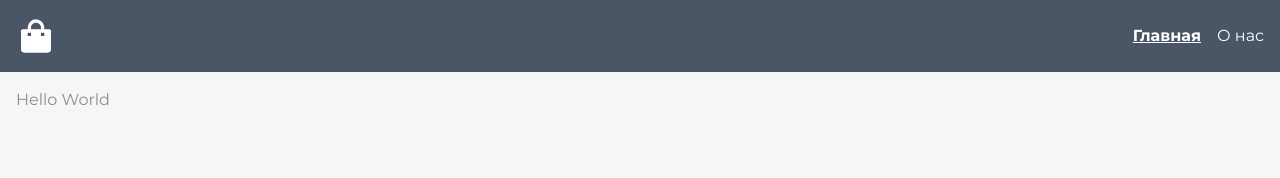
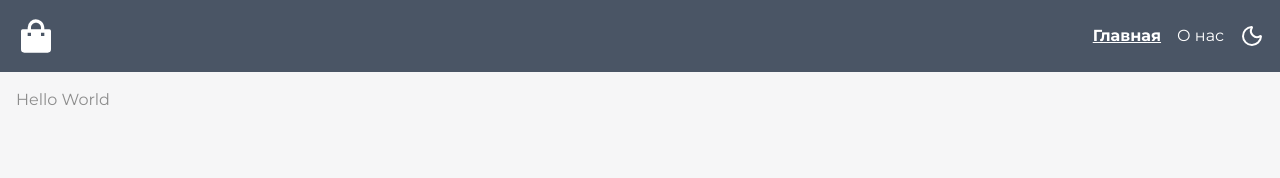
Before and after one commit to NatalyMaxi/test-project, a Next.js app: page / in a window 1280 px wide. Shown: the top 178 px of the page. Built offline with nearby package versions, Linux system fonts and the light colour scheme.

Commit message:
feat: add theme switching

```diff
--- a/package.json
+++ b/package.json
@@ -11,6 +11,7 @@
     "format": "prettier --write ."
   },
   "dependencies": {
+    "lucide-react": "^0.525.0",
     "next": "15.3.5",
     "react": "^19.0.0",
     "react-dom": "^19.0.0"
--- a/src/app/globals.css
+++ b/src/app/globals.css
@@ -3,14 +3,16 @@
 :root {
   --background: rgba(130, 129, 143, 0.07);
   --foreground: rgba(141, 141, 141, 1);
-}
-
-.montserrat {
-  font-family: var(--font-montserrat);
+  --font-montserrat: 'Montserrat', Helvetica, sans-serif;
 }
 
 body {
   background: var(--background);
   color: var(--foreground);
-  font-family: 'Montserrat', Helvetica, sans-serif;
+  font-family: var(--font-montserrat);
 }
+
+.dark {
+  --background: rgba(50, 50, 50, 1);
+  --foreground: rgba(220, 220, 220, 1);
+}
--- a/src/app/layout.tsx
+++ b/src/app/layout.tsx
@@ -1,7 +1,8 @@
+import { Metadata } from 'next';
+
 import { montserrat } from '@/utils/fonts/font';
-import type { Metadata } from 'next';
-
 import { Header } from '@/components';
+import ThemeProvider from '@/context/theme-provider';
 
 import './globals.css';
 
@@ -10,16 +11,14 @@ export const metadata: Metadata = {
   description: 'Тестовое приложение на Next.js с App router',
 };
 
-export default function RootLayout({
-  children,
-}: Readonly<{
-  children: React.ReactNode;
-}>) {
+export default function RootLayout({ children }: Readonly<{ children: React.ReactNode }>) {
   return (
     <html lang="ru">
       <body className={`${montserrat}`}>
-        <Header />
-        {children}
+        <ThemeProvider>
+          <Header />
+          {children}
+        </ThemeProvider>
       </body>
     </html>
   );
--- a/src/components/Header/Header.tsx
+++ b/src/components/Header/Header.tsx
@@ -1,11 +1,16 @@
-import { Logo, Navigation } from '@/components';
+'use client';
+
+import { Logo, Navigation, ThemeSwitcher } from '@/components';
 
 export const Header = () => {
   return (
     <header className="bg-gray-600 text-white">
       <div className="max-w-7xl mx-auto flex items-center justify-between p-4">
         <Logo />
-        <Navigation />
+        <div className="flex items-center space-x-4">
+          <Navigation />
+          <ThemeSwitcher />
+        </div>
       </div>
     </header>
   );
--- /dev/null
+++ b/src/components/ThemeSwitcher/ThemeSwitcher.tsx
@@ -0,0 +1,22 @@
+'use client';
+
+import { useContext } from 'react';
+import { Sun, Moon } from 'lucide-react';
+
+import { ThemeContext } from '@/context/theme-provider';
+import { Theme } from '@/utils/types/theme';
+
+export const ThemeSwitcher: React.FC = () => {
+  const { theme, setTheme } = useContext(ThemeContext);
+
+  const toggleTheme = () => {
+    const newTheme = theme === Theme.Dark ? Theme.Light : Theme.Dark;
+    setTheme(newTheme);
+  };
+
+  return (
+    <button onClick={toggleTheme} className="focus:outline-none cursor-pointer">
+      {theme === Theme.Dark ? <Sun className="w-6 h-6" /> : <Moon className="w-6 h-6" />}
+    </button>
+  );
+};
--- /dev/null
+++ b/src/components/ThemeSwitcher/index.ts
@@ -0,0 +1 @@
+export { ThemeSwitcher } from './ThemeSwitcher';
--- a/src/components/index.ts
+++ b/src/components/index.ts
@@ -2,3 +2,4 @@ export * from './Header';
 export * from './Loader';
 export * from './Logo';
 export * from './Navigation';
+export * from './ThemeSwitcher';
--- /dev/null
+++ b/src/context/theme-provider.tsx
@@ -0,0 +1,22 @@
+'use client';
+
+import React, { createContext, ReactNode } from 'react';
+
+import { useTheme } from '@/hooks/useTheme';
+import { Theme } from '@/utils/types/theme';
+
+interface ThemeContextType {
+  theme: Theme;
+  setTheme: (theme: Theme) => void;
+}
+
+export const ThemeContext = createContext<ThemeContextType>({
+  theme: Theme.Light,
+  setTheme: () => {},
+});
+
+export default function ThemeProvider({ children }: { children: ReactNode }) {
+  const { theme, setTheme } = useTheme();
+
+  return <ThemeContext.Provider value={{ theme, setTheme }}>{children}</ThemeContext.Provider>;
+}
--- /dev/null
+++ b/src/hooks/useTheme.ts
@@ -0,0 +1,21 @@
+import { useState, useEffect } from 'react';
+
+import { Theme } from '@/utils/types/theme';
+
+export const useTheme = () => {
+  const [theme, setTheme] = useState<Theme>(Theme.Light);
+
+  useEffect(() => {
+    const savedTheme = (localStorage.getItem('theme') as Theme) || Theme.Light;
+    setTheme(savedTheme);
+    document.documentElement.className = savedTheme;
+  }, []);
+
+  const toggleTheme = (newTheme: Theme) => {
+    setTheme(newTheme);
+    localStorage.setItem('theme', newTheme);
+    document.documentElement.className = newTheme;
+  };
+
+  return { theme, setTheme: toggleTheme };
+};
--- /dev/null
+++ b/src/utils/types/theme.ts
@@ -0,0 +1,4 @@
+export enum Theme {
+  Light = 'light',
+  Dark = 'dark',
+}
```
Also changed, not shown: 1 other file (tests, documents, lock files or other folders).
